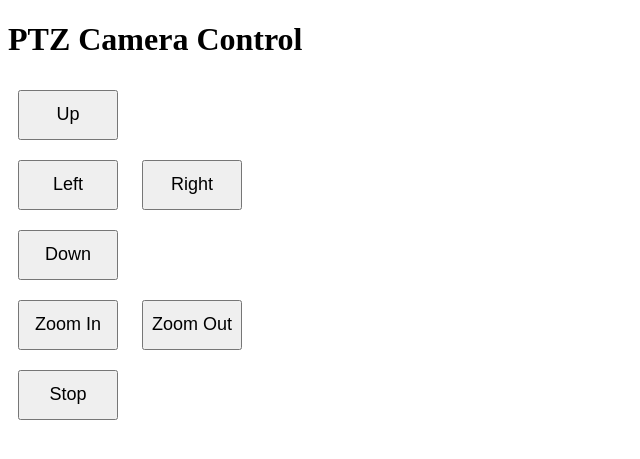
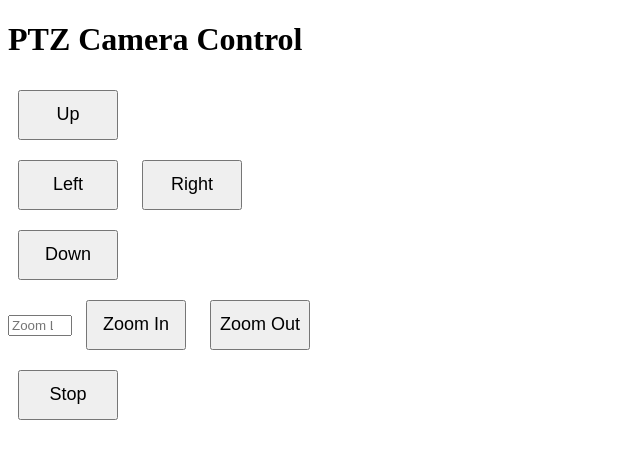
Before and after one commit to Mkhgkk/ptz-control, a Flask app: page / in a window 1280 px wide. Shown: the top 459 px of the page, without its empty margins (0-640 px from the left). Run offline with Flask 3, Linux system fonts and the light colour scheme.

Commit message:
feat: absolte move for zoom

```diff
--- a/app.py
+++ b/app.py
@@ -26,7 +26,8 @@ def index():
 @app.route('/move', methods=['POST'])
 def move():
     direction = request.json['direction']
-    move_camera(direction)
+    zoom_amount = request.json.get('zoom_amount', None)  # Get zoom amount if provided
+    move_camera(direction, zoom_amount)
     return jsonify({'status': 'success'})
 
 @app.route('/stop', methods=['POST'])
@@ -34,43 +35,57 @@ def stop():
     stop_camera()
     return jsonify({'status': 'stopped'})
 
-def move_camera(direction):
-    """Function to move camera based on the direction input."""
-    # Create a ContinuousMove request
-    continuous_move_request = ptz_service.create_type('ContinuousMove')
-    continuous_move_request.ProfileToken = profile_token
+def move_camera(direction, zoom_amount=None):
+    """Function to move camera based on the direction input or zoom to a specific level."""
 
-    # Initialize the PTZ speed vector correctly
-    continuous_move_request.Velocity = {
-        'PanTilt': {'x': 0.0, 'y': 0.0},
-        'Zoom': {'x': 0.0}
-    }
+    # Check if the command is for zoom
+    if direction in ['zoom_in', 'zoom_out'] and zoom_amount is not None:
+        # Use AbsoluteMove for zoom
+        absolute_move_request = ptz_service.create_type('AbsoluteMove')
+        absolute_move_request.ProfileToken = profile_token
 
-    # Define the speed for each direction
-    pan_speed = 0.1  # Speed for pan movement
-    tilt_speed = 0.1  # Speed for tilt movement
-    zoom_speed = 0.1  # Speed for zoom movement
+        # Define the absolute zoom level
+        absolute_move_request.Position = {'Zoom': {'x': zoom_amount}}
+        absolute_move_request.Speed = {'Zoom': {'x': 0.5}}  # Optional: Define zoom speed
 
-    # Set the speed for each direction
-    if direction == 'up':
-        continuous_move_request.Velocity['PanTilt']['y'] = tilt_speed
-    elif direction == 'down':
-        continuous_move_request.Velocity['PanTilt']['y'] = -tilt_speed
-    elif direction == 'left':
-        continuous_move_request.Velocity['PanTilt']['x'] = -pan_speed
-    elif direction == 'right':
-        continuous_move_request.Velocity['PanTilt']['x'] = pan_speed
-    elif direction == 'zoom_in':
-        continuous_move_request.Velocity['Zoom']['x'] = zoom_speed
-    elif direction == 'zoom_out':
-        continuous_move_request.Velocity['Zoom']['x'] = -zoom_speed
+        # Execute the AbsoluteMove command
+        try:
+            ptz_service.AbsoluteMove(absolute_move_request)
+            print(f"Camera zoomed to level {zoom_amount}.")
+        except Exception as e:
+            print(f"An error occurred during zoom: {e}")
 
-    # Execute the ContinuousMove command
-    try:
-        ptz_service.ContinuousMove(continuous_move_request)
-        print(f"Camera moving {direction} continuously.")
-    except Exception as e:
-        print(f"An error occurred: {e}")
+    else:
+        # Use ContinuousMove for pan and tilt
+        continuous_move_request = ptz_service.create_type('ContinuousMove')
+        continuous_move_request.ProfileToken = profile_token
+
+        # Initialize the PTZ speed vector correctly
+        continuous_move_request.Velocity = {
+            'PanTilt': {'x': 0.0, 'y': 0.0},
+            'Zoom': {'x': 0.0}
+        }
+
+        # Define the speed for each direction
+        pan_speed = 0.1  # Speed for pan movement
+        tilt_speed = 0.1  # Speed for tilt movement
+
+        # Set the speed for each direction
+        if direction == 'up':
+            continuous_move_request.Velocity['PanTilt']['y'] = tilt_speed
+        elif direction == 'down':
+            continuous_move_request.Velocity['PanTilt']['y'] = -tilt_speed
+        elif direction == 'left':
+            continuous_move_request.Velocity['PanTilt']['x'] = -pan_speed
+        elif direction == 'right':
+            continuous_move_request.Velocity['PanTilt']['x'] = pan_speed
+
+        # Execute the ContinuousMove command
+        try:
+            ptz_service.ContinuousMove(continuous_move_request)
+            print(f"Camera moving {direction} continuously.")
+        except Exception as e:
+            print(f"An error occurred during movement: {e}")
 
 def stop_camera():
     """Function to stop the camera movement."""
--- a/templates/index.html
+++ b/templates/index.html
@@ -14,13 +14,18 @@
       }
     </style>
     <script>
-      function moveCamera(direction) {
+      function moveCamera(direction, zoomAmount = null) {
+        const payload = { direction: direction };
+        if (zoomAmount !== null) {
+          payload.zoom_amount = zoomAmount; // Include zoom amount in the payload
+        }
+
         fetch("/move", {
           method: "POST",
           headers: {
             "Content-Type": "application/json",
           },
-          body: JSON.stringify({ direction: direction }),
+          body: JSON.stringify(payload),
         })
           .then((response) => response.json())
           .then((data) => console.log(data));
@@ -51,8 +56,26 @@
       <button class="button" onclick="moveCamera('down')">Down</button>
     </div>
     <div>
-      <button class="button" onclick="moveCamera('zoom_in')">Zoom In</button>
-      <button class="button" onclick="moveCamera('zoom_out')">Zoom Out</button>
+      <input
+        type="number"
+        id="zoomAmount"
+        placeholder="Zoom Level"
+        step="0.1"
+        min="0"
+        max="1"
+      />
+      <button
+        class="button"
+        onclick="moveCamera('zoom_in', document.getElementById('zoomAmount').value)"
+      >
+        Zoom In
+      </button>
+      <button
+        class="button"
+        onclick="moveCamera('zoom_out', document.getElementById('zoomAmount').value)"
+      >
+        Zoom Out
+      </button>
     </div>
     <div>
       <button class="button" onclick="stopCamera()">Stop</button>
```
